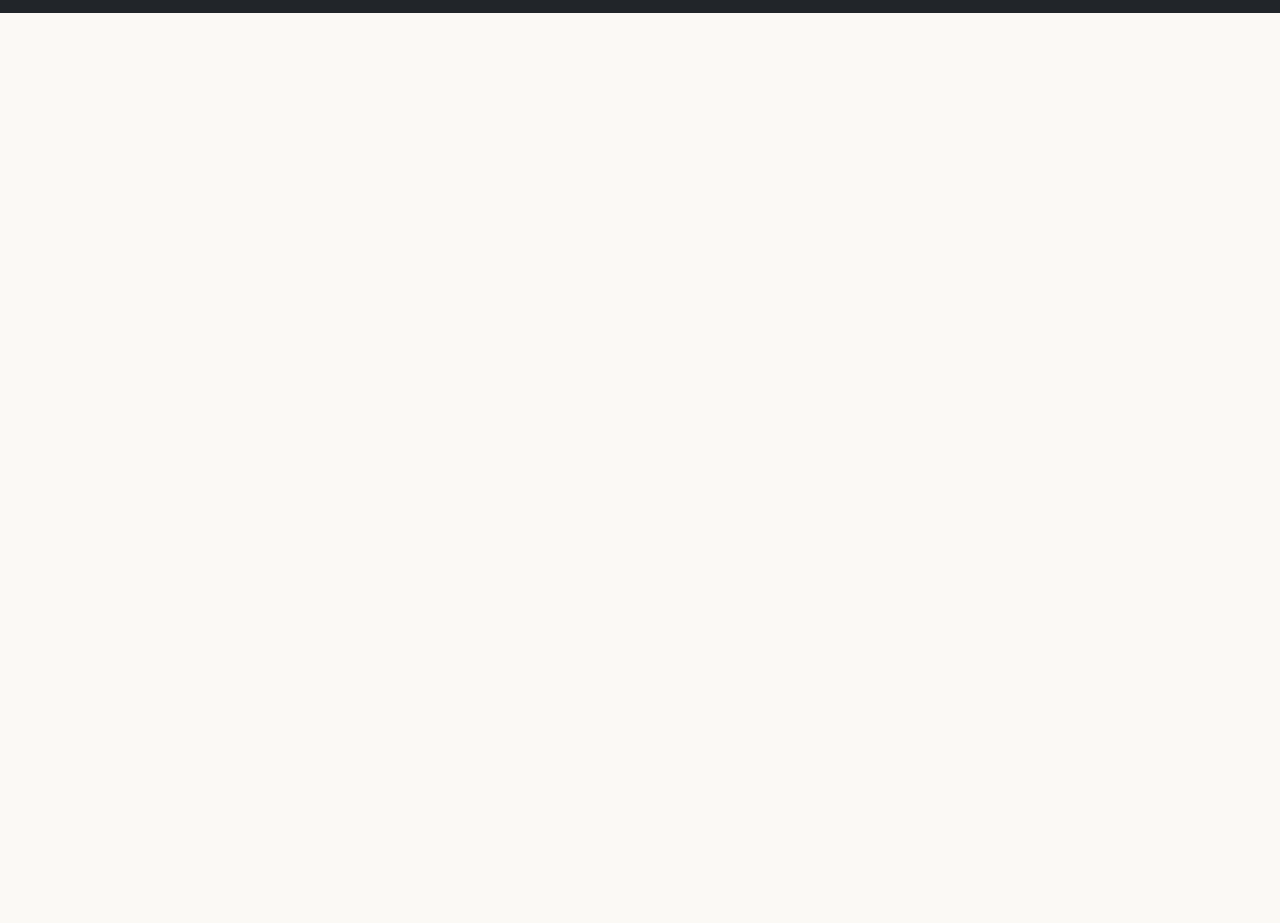
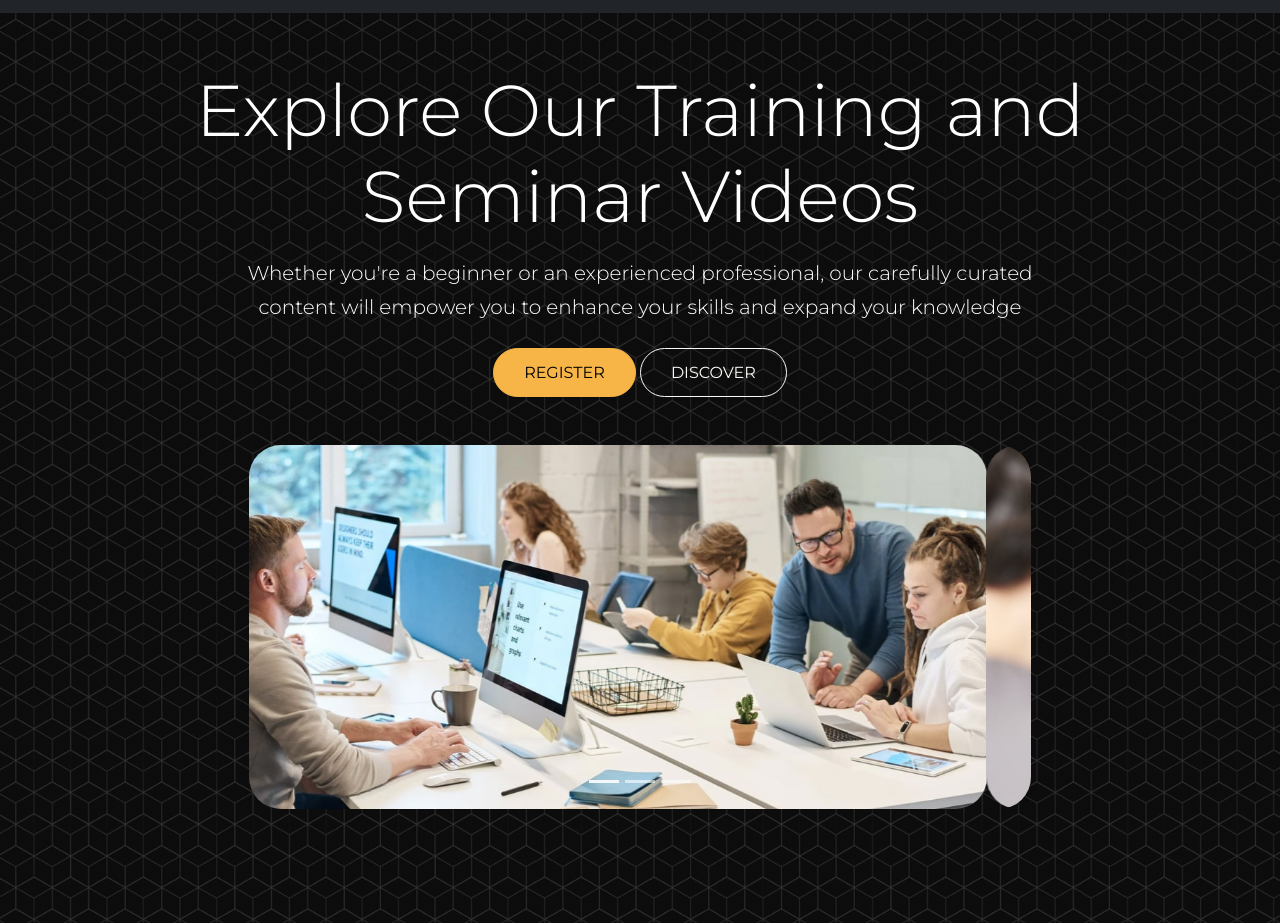
Before and after one commit to Copterxd4497/corsor-website, a website: page index.html in a window 1280 px wide. Shown: the part 77-1000 px from the top of the page. Before the commit the page ends 800 px from the top, so only its background shows below. Drawn offline with nearby package versions, Linux system fonts and the light colour scheme; files that its build step writes are made by us from their sources.

Commit message:
Update index.html

```diff
--- a/index.html
+++ b/index.html
@@ -64,6 +64,64 @@
     </div>
   </nav>
 
+  <!-- Header -->
+  <header class="header py-7 vh-100">
+    <div class="container">
+      <div class="row mb-5 text-center">
+        <div class="col-12 text-container">
+          <h1 class="display-2 text-white mt-3">
+            Explore Our Training and Seminar Videos
+          </h1>
+          <p class="lead text-white w-75 m-auto mb-4">
+            Whether you're a beginner or an experienced professional, our
+            carefully curated content will empower you to enhance your skills
+            and expand your knowledge
+          </p>
+          <a href="#register" class="btn btn-primary text-uppercase">
+            Register
+          </a>
+          <a href="#discover" class="btn btn-outline-light text-uppercase">
+            Discover
+          </a>
+        </div>
+      </div>
+
+      <div class="row">
+        <div class="col-12">
+          <!-- Image Slider -->
+          <div id="slider" class="carousel slide" data-bs-ride="carousel">
+            <div class="carousel-indicators">
+              <button class="active" type="button" data-bs-slide-to="0" data-bs-target="#slider" aria-current="true"
+                aria-label="Slide 1"></button>
+              <button type="button" data-bs-slide-to="1" data-bs-target="#slider" aria-label="Slide 2"></button>
+              <button type="button" data-bs-slide-to="2" data-bs-target="#slider" aria-label="Slide 3"></button>
+            </div>
+            <div class="carousel-inner rounded-5">
+              <div class="carousel-item active">
+                <img src="images/header-slide-1.jpg" alt="" class="d-block w-100 rounded-5" />
+              </div>
+              <div class="carousel-item">
+                <img src="images/header-slide-2.jpg" alt="" class="d-block w-100 rounded-5" />
+              </div>
+              <div class="carousel-item">
+                <img src="images/header-slide-3.jpg" alt="" class="d-block w-100 rounded-5" />
+              </div>
+            </div>
+            <!-- Buttons -->
+            <button class="carousel-control-prev" type="button" data-bs-slide="prev" data-bs-target="#slider">
+              <span class="carousel-control-prev-icon"></span>
+              <span class="visually-hidden">Previous</span>
+            </button>
+            <button class="carousel-control-next" type="button" data-bs-slide="next" data-bs-target="#slider">
+              <span class="carousel-control-next-icon"></span>
+              <span class="visually-hidden">Next</span>
+            </button>
+          </div>
+        </div>
+      </div>
+    </div>
+  </header>
+
   <script src="js/bootstrap.bundle.min.js"></script>
   <script src="js/script.js"></script>
 </body>
```
